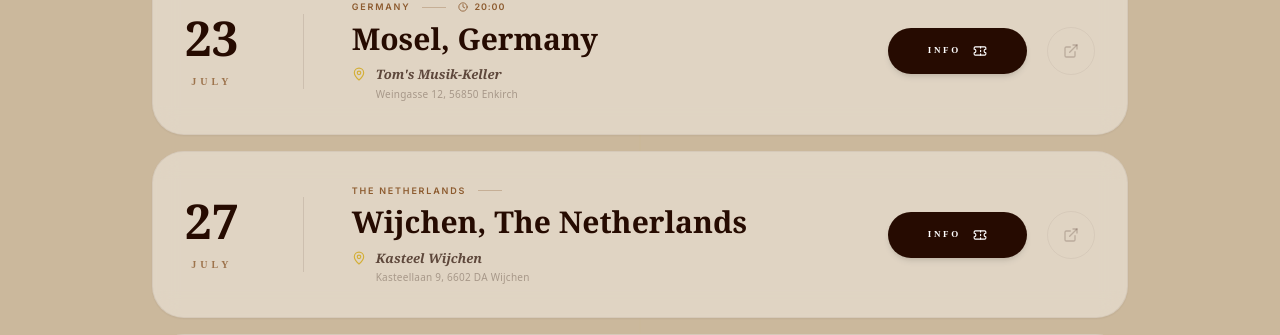
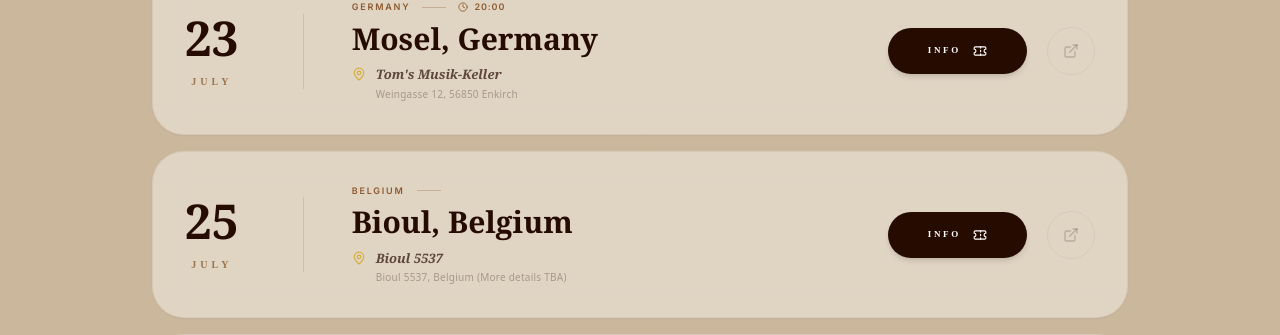
Before and after one commit to brianstilling/Ann-McBryan, a React (Vite) app: page / in a window 1280 px wide. Shown: the part 6959-7294 px from the top of the page. Built offline with nearby package versions, Linux system fonts and the light colour scheme; a web font is replaced by a local one.

Commit message:
feat: add Bioul, Belgium concert to schedule
Update data version to include the new concert listing in Bioul, Belgium for July 2026.

```diff
--- a/App.tsx
+++ b/App.tsx
@@ -88,7 +88,7 @@ const App: React.FC = () => {
     window.addEventListener('hashchange', handleHashChange);
 
     // Versioning check to ensure Rackwitz and other updates display correctly
-    const DATA_VERSION = 'v1.46_geltendorf_private_addition';
+    const DATA_VERSION = 'v1.47_bioul_belgium_addition';
     const savedVersion = localStorage.getItem('ann_mcbryan_data_ver');
     const savedSessions = localStorage.getItem('ann_mcbryan_sessions');
 
--- a/constants.ts
+++ b/constants.ts
@@ -189,6 +189,17 @@ export const TOUR_DATA: Concert[] = [
     ticketsUrl: 'https://www.t-o-m-s.de/'
   },
   {
+    id: 'session-2026-bioul',
+    city: 'Bioul, Belgium',
+    country: 'Belgium',
+    venue: 'Bioul 5537',
+    address: 'Bioul 5537, Belgium (More details TBA)',
+    date: 'July 25, 2026',
+    time: 'TBA',
+    status: 'upcoming',
+    coordinates: { lat: 50.3323, lng: 4.7981 }
+  },
+  {
     id: 'session-2026-wijchen',
     city: 'Wijchen, The Netherlands',
     country: 'The Netherlands',
```
